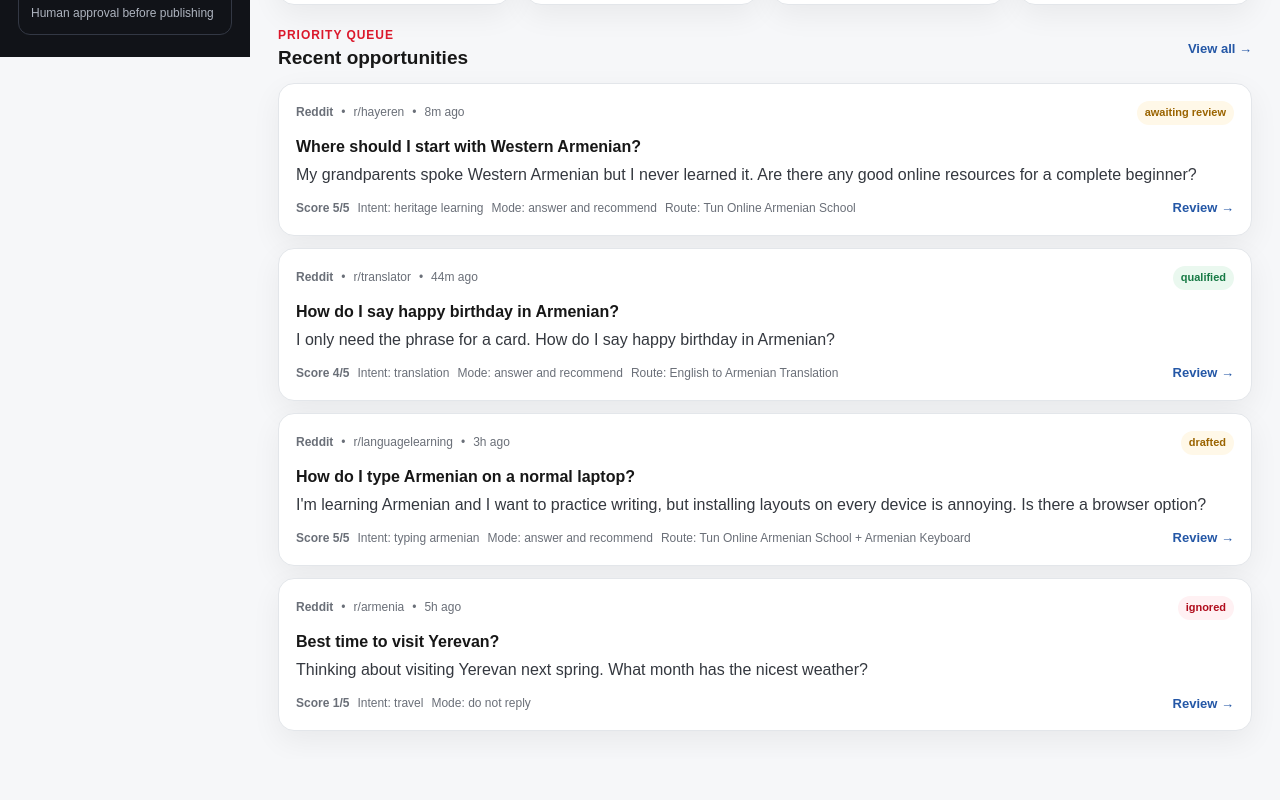
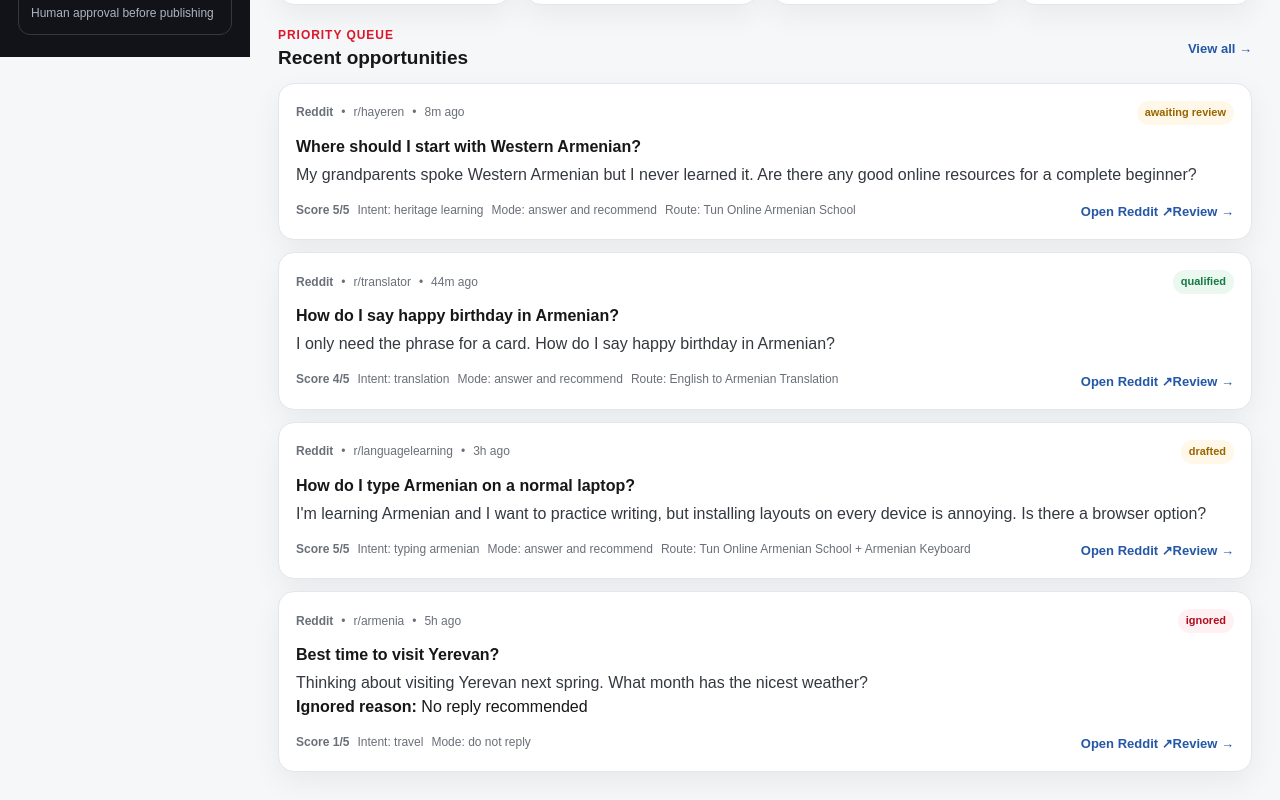
Before and after one commit to elleynote/tun-conversation-engine, a Next.js app: page /dashboard in a window 1280 px wide. Shown: the part 743-1543 px from the top of the page. Before the commit the page ends 1502 px from the top, so only its background shows below. Built offline with nearby package versions, Linux system fonts and the light colour scheme; no server answers.

Commit message:
Show ignored reasons and original Reddit links

```diff
--- a/components/opportunity-card.tsx
+++ b/components/opportunity-card.tsx
@@ -2,7 +2,22 @@
 import type { OpportunityView } from "@/lib/types";
 import { statusClass } from "@/lib/utils";
 
+function ignoredReason(opportunity: OpportunityView) {
+  if (opportunity.suppression_reason === "thread_context_only") return "Thread context only";
+  if (opportunity.status === "ignored" && opportunity.classification?.response_mode === "do_not_reply") {
+    const reason = opportunity.classification.reason?.toLowerCase() || "";
+    if (reason.includes("already") || reason.includes("answered")) return "Already answered";
+    if (reason.includes("culture") || reason.includes("history")) return "Culture/history only";
+    if (reason.includes("sensitive") || reason.includes("griev")) return "Sensitive topic";
+    if (reason.includes("promotion") || reason.includes("forced")) return "Promotion would be forced";
+    return "No reply recommended";
+  }
+  return null;
+}
+
 export function OpportunityCard({ opportunity }: { opportunity: OpportunityView }) {
+  const reason = ignoredReason(opportunity);
+
   return (
     <article className="card opportunity">
       <div className="opp-top">
@@ -12,11 +27,16 @@
           <span>{opportunity.community || "Public conversation"}</span>
           <span>•</span>
           <span>{opportunity.relativeTime}</span>
+          {opportunity.thread_key ? <span className="thread-pill">thread grouped</span> : null}
         </div>
         <span className={`badge ${statusClass(opportunity.status)}`}>{opportunity.status.replaceAll("_", " ")}</span>
       </div>
+
       <div className="opp-title">{opportunity.title || "Conversation opportunity"}</div>
       <p className="opp-content">{opportunity.content}</p>
+
+      {reason ? <div className="ignored-reason"><strong>Ignored reason:</strong> {reason}</div> : null}
+
       <div className="opp-footer">
         <div className="meta">
           <span className="score">Score {opportunity.classification?.relevance_score ?? "-"}/5</span>
@@ -24,7 +44,10 @@
           {opportunity.classification?.response_mode ? <span>Mode: {opportunity.classification.response_mode.replaceAll("_", " ")}</span> : null}
           {opportunity.products?.length ? <span>Route: {opportunity.products.map((p) => p.name).join(" + ")}</span> : null}
         </div>
-        <Link className="link" href={`/opportunities/${opportunity.id}`}>Review →</Link>
+        <div className="card-links">
+          {opportunity.original_url ? <a className="link" href={opportunity.original_url} target="_blank" rel="noreferrer">Open Reddit ↗</a> : null}
+          <Link className="link" href={`/opportunities/${opportunity.id}`}>Review →</Link>
+        </div>
       </div>
     </article>
   );
```
